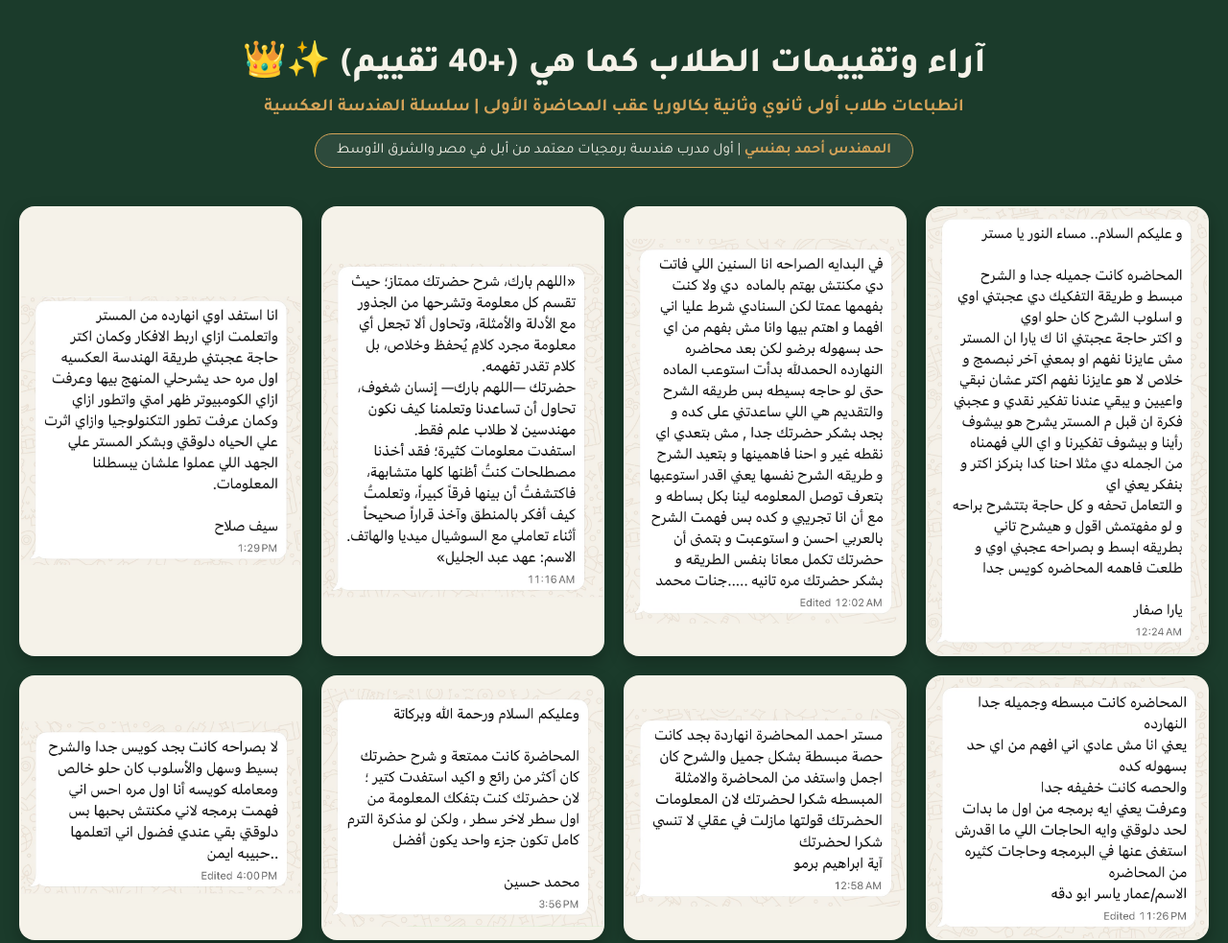
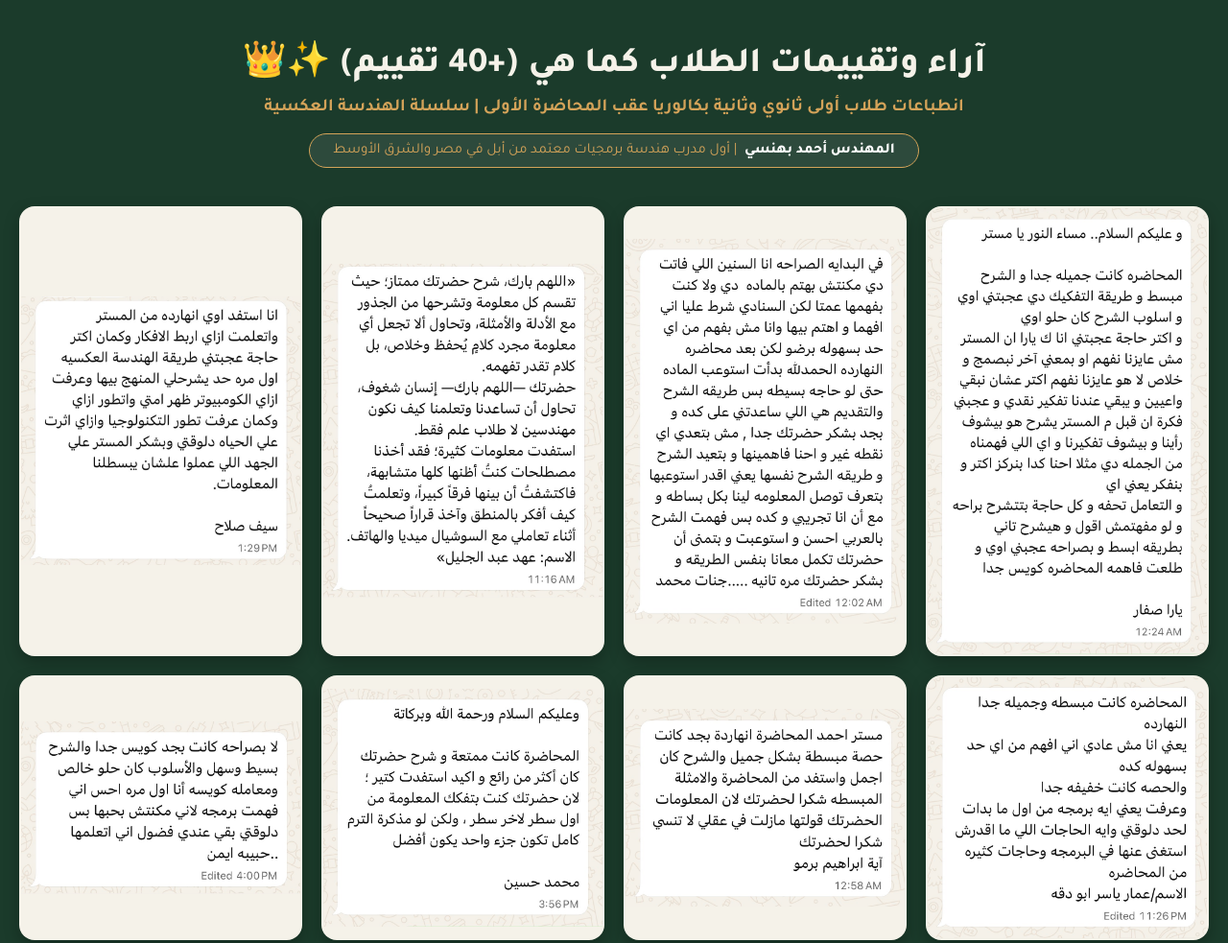
Before and after one commit to ahmedbahnasy18/edku-students-reviews, a plain HTML site: page index.html in a window 1280 px wide. Shown: the top 983 px of the page at 96% size. Drawn offline with Linux system fonts and the light colour scheme.

Commit message:
Update index.html

```diff
--- a/index.html
+++ b/index.html
@@ -53,17 +53,18 @@
         .instructor-tag {
             background: rgba(255, 255, 255, 0.08);
             display: inline-block;
-            padding: 8px 22px;
+            padding: 8px 24px;
             border-radius: 20px;
             margin-top: 15px;
             border: 1px solid var(--accent-gold);
-            color: var(--card-cream);
+            color: var(--accent-gold); /* بقية الوصف بالذهبي الدافئ */
             font-size: 0.95rem;
         }
 
         .instructor-tag span.highlight {
-            color: var(--accent-gold);
-            font-weight: 700;
+            color: #FFFFFF; /* الاسم بالأبيض الناصع الفاخر */
+            font-weight: 800;
+            margin-left: 4px;
         }
 
         .gallery-container {
```
